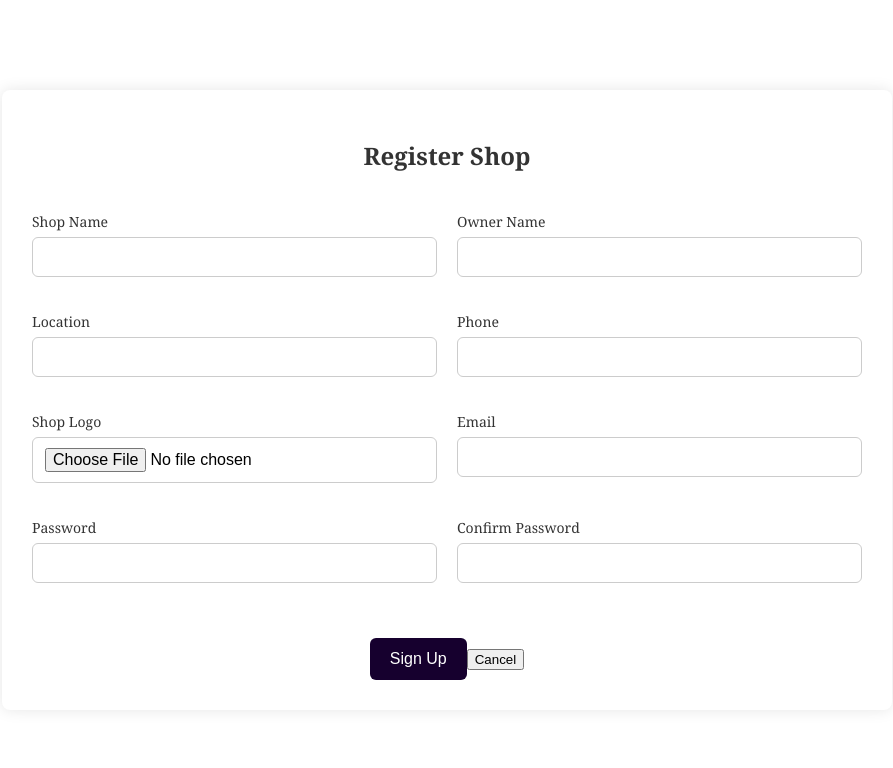
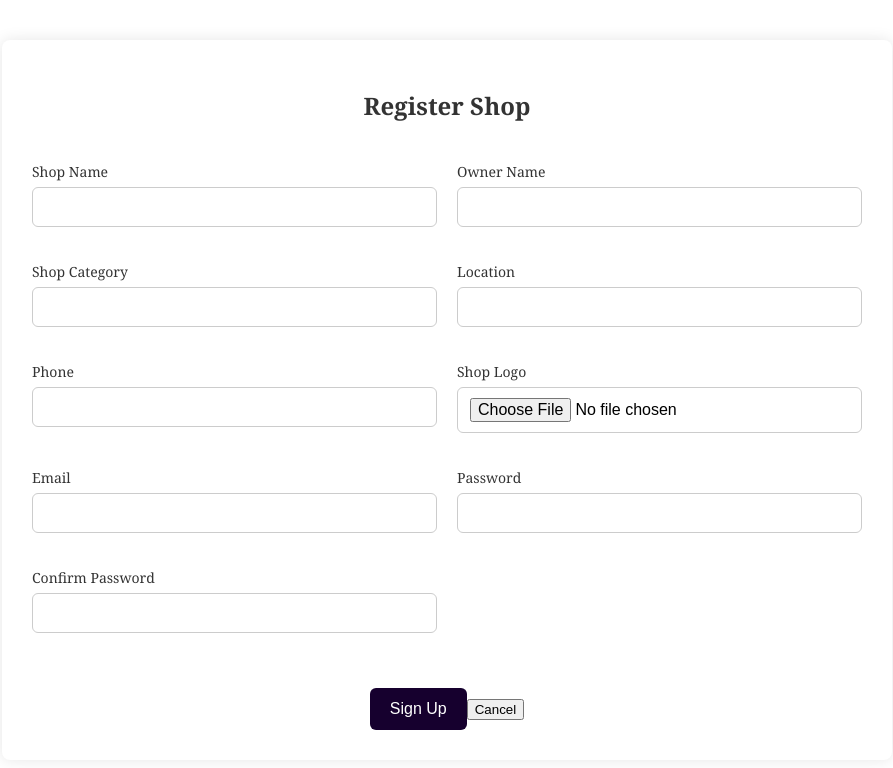
Before and after one commit to YasiruKaveeshwara/Shopping-Eye-Extended_Shopping-Mall-Application, a React (Create React App) app in the folder frontend/: page /signup in a window 1280 px wide. Shown: the top 768 px of the page, without its empty margins (18-911 px from the left). Built offline with nearby package versions, Linux system fonts and the light colour scheme.

Commit message:
categories field added

```diff
--- a/frontend/src/components/ProductCardView/ShopView.js
+++ b/frontend/src/components/ProductCardView/ShopView.js
@@ -34,6 +34,8 @@ function ShopView({ shop, onEdit, onDelete, onWishlist }) {
       <p>
         Owner: {shop.ownerName}
         <br />
+        Shop Category: {shop.shopCategory}
+        <br />
         Email: {shop.email}
         <br />
         Location: {shop.location}
--- a/frontend/src/components/forms/SignupForm.js
+++ b/frontend/src/components/forms/SignupForm.js
@@ -6,6 +6,7 @@ const SignupForm = ({ shop, onSuccess = () => {}, onCancel = () => {} }) => {
   const [form, setForm] = useState({
     shopName: '',
     ownerName: '',
+    shopCategory: '',
     location: '',
     phone: '',
     shopLogo: null, // State for shop logo
@@ -24,6 +25,7 @@ const SignupForm = ({ shop, onSuccess = () => {}, onCancel = () => {} }) => {
       setForm({
         shopName: shop.shopName || '',
         ownerName: shop.ownerName || '',
+        shopCategory: shop.shopCategory || '',
         location: shop.location || '',
         phone: shop.phone || '',
         shopLogo: null, // Reset shop logo state
@@ -74,7 +76,7 @@ const SignupForm = ({ shop, onSuccess = () => {}, onCancel = () => {} }) => {
       return;
     }
 
-    if (!form.shopName || !form.ownerName || !form.location || !form.phone || !form.email) {
+    if (!form.shopName || !form.ownerName || !form.shopCategory || !form.location || !form.phone || !form.email) {
       setError('Please fill in all required fields.');
       return;
     }
@@ -83,6 +85,7 @@ const SignupForm = ({ shop, onSuccess = () => {}, onCancel = () => {} }) => {
       const formData = new FormData();
       formData.append('shopName', form.shopName);
       formData.append('ownerName', form.ownerName);
+      formData.append('shopCategory', form.shopCategory);
       formData.append('location', form.location);
       formData.append('phone', form.phone);
       formData.append('email', form.email);
@@ -145,6 +148,18 @@ const SignupForm = ({ shop, onSuccess = () => {}, onCancel = () => {} }) => {
             type="text"
             name="ownerName"
             value={form.ownerName}
+            onChange={onUpdateField}
+            required
+          />
+        </div>
+
+        <div className={styles.formGroup}>
+          <label className={styles.formLabel}>Shop Category</label>
+          <input
+            className={styles.formField}
+            type="text"
+            name="shopCategory"
+            value={form.shopCategory}
             onChange={onUpdateField}
             required
           />
--- a/frontend/src/pages/Shops.js
+++ b/frontend/src/pages/Shops.js
@@ -78,6 +78,7 @@ export default function Shops() {
               <div key={shop._id} className="shop-card">
                 <h3>{shop.shopName}</h3>
                 <p>Owner: {shop.ownerName}</p>
+                <p>shopCategory: {shop.shopCategory}</p>
                 <p>Location: {shop.location}</p>
                 <p>Phone: {shop.phone}</p>
                 <p>Email: {shop.email}</p>
```
Also changed, not shown: 2 other files (tests, documents, lock files or other folders).
